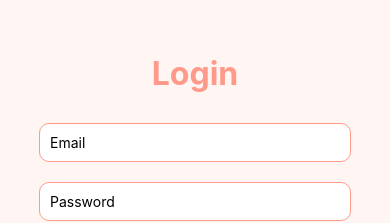
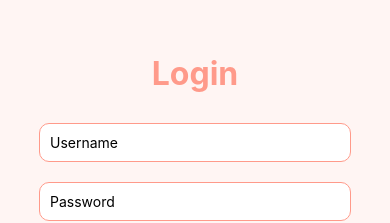
Before and after one commit to Hacktiv8-Karsaku/Client, a React Native app: screen / in a window 390 px wide. Shown: the part 226-449 px from the top of the page. Built offline with nearby package versions, Linux system fonts and the light colour scheme.

Commit message:
feat: wiring login & register from backend

```diff
--- a/Screens/Login.jsx
+++ b/Screens/Login.jsx
@@ -1,69 +1,138 @@
-import React from 'react';
-import { StyleSheet, View, Text, TextInput, TouchableOpacity } from 'react-native';
+import { gql, useMutation } from "@apollo/client";
+import { useNavigation } from "@react-navigation/native";
+import { useContext, useState } from "react";
+import {
+  Text,
+  View,
+  StyleSheet,
+  TextInput,
+  Alert,
+  Keyboard,
+  TouchableOpacity,
+  ActivityIndicator,
+  TouchableWithoutFeedback,
+} from "react-native";
+import * as SecureStore from "expo-secure-store";
+import { AuthContext } from "../context/AuthContext";
 
-const LoginPage = ({ navigation }) => {
+const LOGIN = gql`
+  mutation Login($username: String, $password: String) {
+    login(username: $username, password: $password) {
+      access_token
+      userId
+      username
+    }
+  }
+`;
+
+export default function Login() {
+  const [login, { loading }] = useMutation(LOGIN);
+  const [username, setUsername] = useState("");
+  const [password, setPassword] = useState("");
+  const { setIsSignedIn } = useContext(AuthContext);
+  const navigation = useNavigation();
+
+  const handleLogin = async () => {
+    try {
+      const result = await login({
+        variables: {
+          username: username,
+          password: password,
+        },
+      });
+      await SecureStore.setItemAsync(
+        "access_token",
+        result.data.login.access_token
+      );
+      await SecureStore.setItemAsync("user_id", result.data.login.userId);
+      setIsSignedIn(true);
+    } catch (error) {
+      console.log(error);
+      Alert.alert("Login Error", error.message);
+    } finally {
+      Keyboard.dismiss();
+    }
+  };
   return (
+    <TouchableWithoutFeedback style={{ flex: 1 }} onPress={Keyboard.dismiss}>
       <View style={styles.container}>
         <Text style={styles.title}>Login</Text>
-      <TextInput style={styles.input} placeholder="Email" keyboardType="email-address" />
-      <TextInput style={styles.input} placeholder="Password" secureTextEntry={true} />
-      <TouchableOpacity style={styles.button}>
+        <TextInput
+          onChangeText={setUsername}
+          value={username}
+          placeholder="Username"
+          style={styles.input}
+        />
+        <TextInput
+          onChangeText={setPassword}
+          value={password}
+          placeholder="Password"
+          style={styles.input}
+          secureTextEntry={true}
+        />
+        {!loading ? (
+          <TouchableOpacity style={styles.button} onPress={handleLogin}>
             <Text style={styles.buttonText}>Login</Text>
           </TouchableOpacity>
+        ) : (
+          <ActivityIndicator size="large" color="#1877F2" />
+        )}
         <Text style={styles.registerPrompt}>
-        Don't have any account?{' '}
-        <Text style={styles.registerLink} onPress={() => navigation.navigate('Register')}>
+          Don't have any account?
+          <Text
+            style={styles.registerLink}
+            onPress={() => navigation.navigate("Register")}
+          >
             Register here
           </Text>
         </Text>
       </View>
+    </TouchableWithoutFeedback>
   );
-};
+}
 
 const styles = StyleSheet.create({
   container: {
     flex: 1,
-    justifyContent: 'center',
-    alignItems: 'center',
-    backgroundColor: '#FFF5F3',
+    justifyContent: "center",
+    alignItems: "center",
+    backgroundColor: "#FFF5F3",
   },
   title: {
     fontSize: 32,
-    fontWeight: 'bold',
-    color: '#FF9A8A',
+    fontWeight: "bold",
+    color: "#FF9A8A",
     marginBottom: 20,
   },
   input: {
-    width: '80%',
+    width: "80%",
     padding: 10,
     marginVertical: 10,
-    backgroundColor: '#FFF',
+    backgroundColor: "#FFF",
     borderRadius: 10,
     borderWidth: 1,
-    borderColor: '#FF9A8A',
+    borderColor: "#FF9A8A",
   },
   button: {
     marginTop: 20,
-    width: '80%',
-    backgroundColor: '#FF9A8A',
+    width: "80%",
+    backgroundColor: "#FF9A8A",
     padding: 15,
     borderRadius: 10,
-    alignItems: 'center',
+    alignItems: "center",
   },
   buttonText: {
-    color: '#FFF',
-    fontWeight: 'bold',
+    color: "#FFF",
+    fontWeight: "bold",
     fontSize: 16,
   },
   registerPrompt: {
     marginTop: 20,
     fontSize: 14,
-    color: '#333',
+    color: "#333",
   },
   registerLink: {
-    color: '#FF9A8A',
-    fontWeight: 'bold',
+    color: "#FF9A8A",
+    fontWeight: "bold",
   },
 });
-
-export default LoginPage;
--- a/app.json
+++ b/app.json
@@ -23,6 +23,9 @@
     },
     "web": {
       "favicon": "./assets/favicon.png"
-    }
+    },
+    "plugins": [
+      "expo-secure-store"
+    ]
   }
 }
--- a/package.json
+++ b/package.json
@@ -9,12 +9,17 @@
     "web": "expo start --web"
   },
   "dependencies": {
+    "@apollo/client": "^3.11.10",
     "@react-native-async-storage/async-storage": "1.23.1",
     "@react-native-picker/picker": "^2.10.0",
+    "@react-navigation/bottom-tabs": "^7.0.14",
     "@react-navigation/native": "^7.0.8",
+    "@react-navigation/native-stack": "^7.1.10",
     "@react-navigation/stack": "^7.0.13",
     "expo": "~52.0.11",
+    "expo-secure-store": "~14.0.0",
     "expo-status-bar": "~2.0.0",
+    "graphql": "^16.9.0",
     "react": "18.3.1",
     "react-native": "0.76.3",
     "react-native-gesture-handler": "~2.20.2",
```
Also changed, not shown: Screens/Register.jsx (+55 -32 lines), 1 other file (tests, documents, lock files or other folders). Lines whose indentation alone changed are shown as unchanged.
